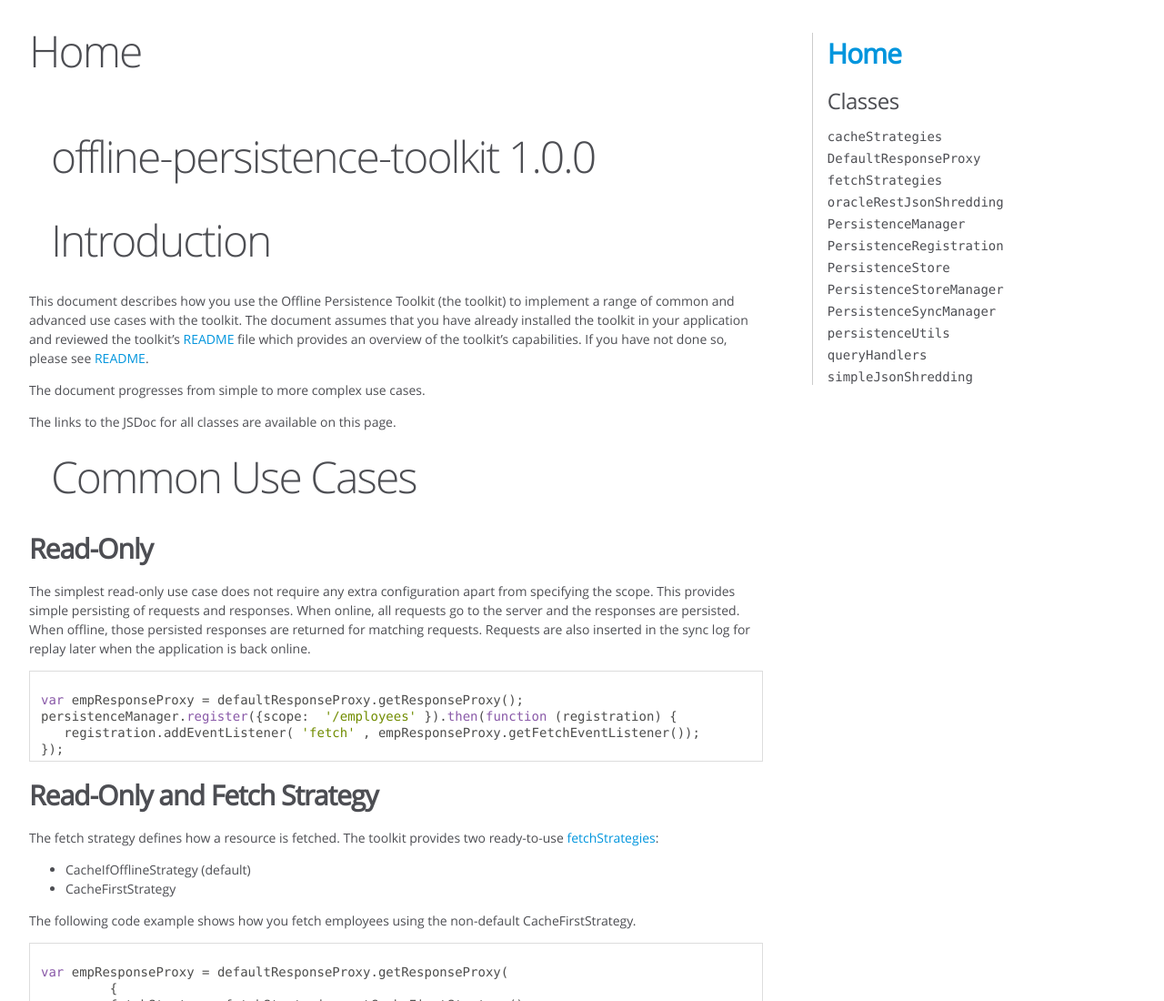
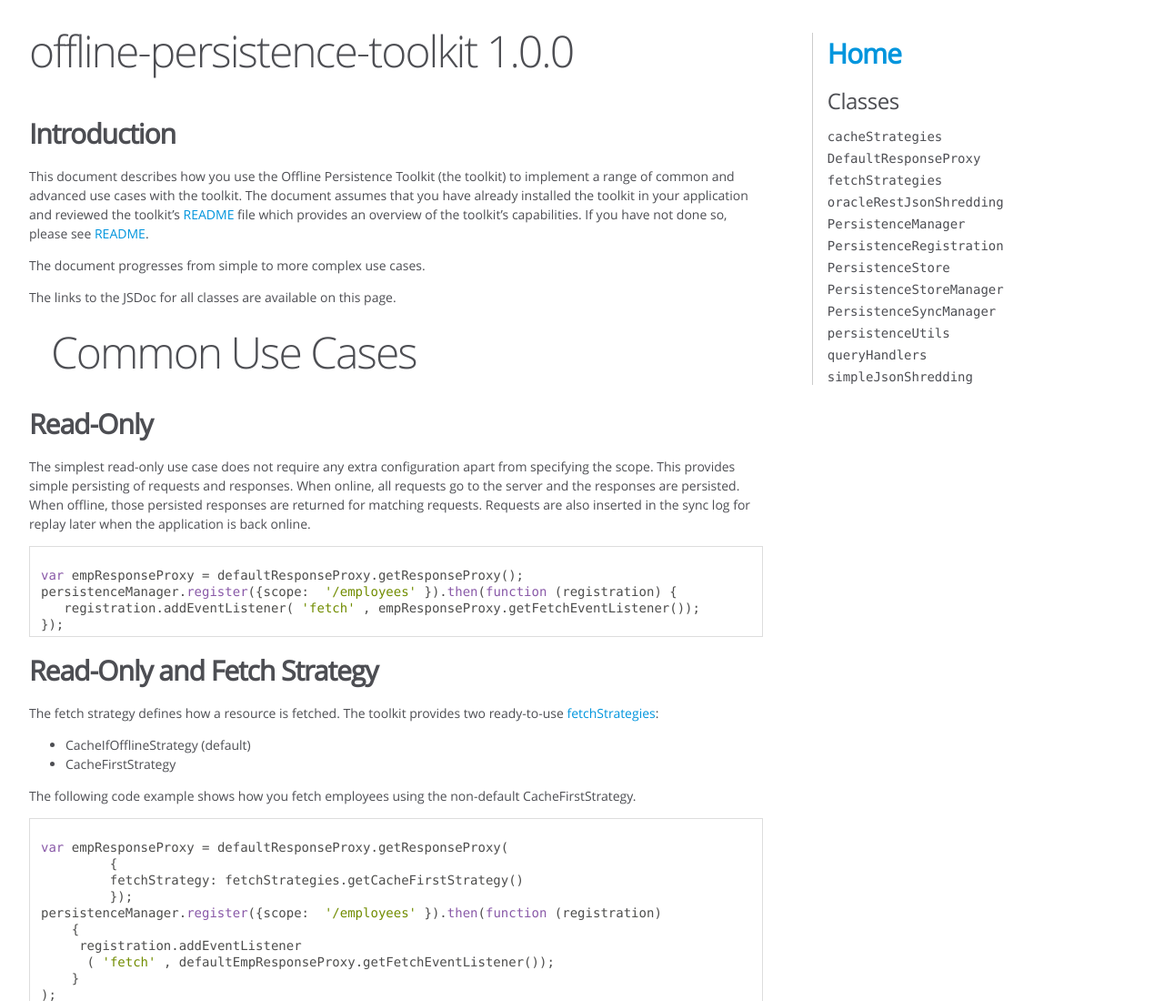
Before and after one commit to oracle/offline-persistence-toolkit, a website: page docs/index.html in a window 1280 px wide. Shown: the top 1100 px of the page at 91% size. Drawn offline with Linux system fonts and the light colour scheme.

Commit message:
style cleanup

```diff
--- a/docs/index.html
+++ b/docs/index.html
@@ -17,33 +17,11 @@
 
 <div id="main">
 
-    <h1 class="page-title">Home</h1>
-
-
-
-
-
-
-
-
-    <h3> </h3>
-
-
-
-
-
-
-
-
-
-
-
-
-
-
-
+    <h1 class="page-title">offline-persistence-toolkit 1.0.0</h1>
     <section>
-        <article><h1>offline-persistence-toolkit 1.0.0</h1><h1>Introduction</h1><p>This document describes how you use the Offline Persistence Toolkit (the toolkit) to implement a range of common and advanced use cases with the toolkit. The document assumes that you have already installed the toolkit in your application and reviewed the toolkit’s <a href="https://github.com/oracle/offline-persistence-toolkit/" title="README">README</a> file which provides an overview of the toolkit’s capabilities. If you have not done so, please see <a href="https://github.com/oracle/offline-persistence-toolkit/" title="README">README</a>.</p>
+        <article>
+            <h2>Introduction</h2>
+            <p>This document describes how you use the Offline Persistence Toolkit (the toolkit) to implement a range of common and advanced use cases with the toolkit. The document assumes that you have already installed the toolkit in your application and reviewed the toolkit’s <a href="https://github.com/oracle/offline-persistence-toolkit/" title="README">README</a> file which provides an overview of the toolkit’s capabilities. If you have not done so, please see <a href="https://github.com/oracle/offline-persistence-toolkit/" title="README">README</a>.</p>
 <p>The document progresses from simple to more complex use cases.</p>
 <p>The links to the JSDoc for all classes are available on this page.</p>
 <h1>Common Use Cases</h1><h2>Read-Only</h2><p>The simplest read-only use case does not require any extra configuration apart from specifying the scope. This provides simple persisting of requests and responses. When online, all requests go to the server and the responses are persisted. When offline, those persisted responses are returned for matching requests. Requests are also inserted in the sync log for replay later when the application is back online.</p>
```
